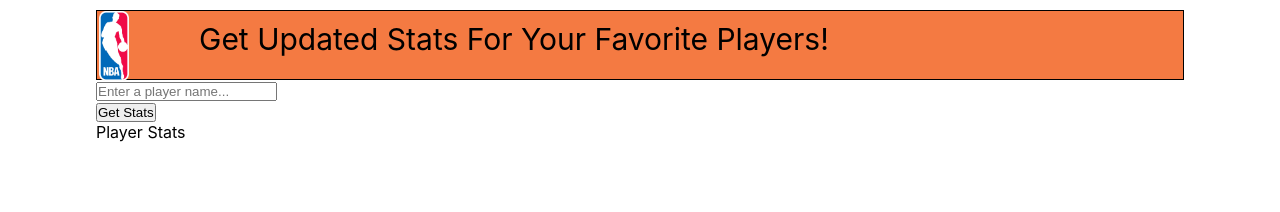
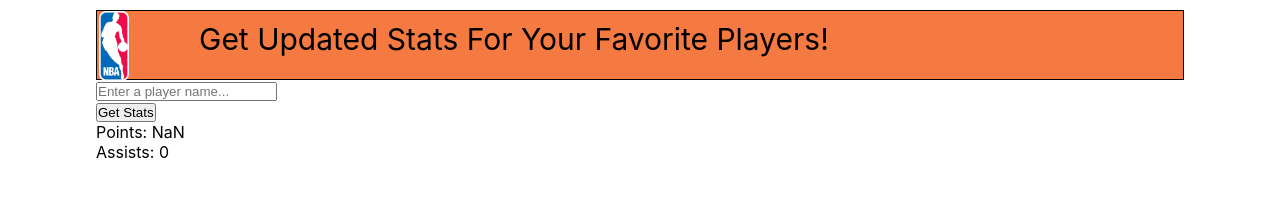
Before and after one commit to 47analogy/starting-5, a React (Create React App) app: page / in a window 1280 px wide. Shown: the top 212 px of the page. Built offline with nearby package versions, Linux system fonts and the light colour scheme.

Commit message:
start methods to compile stats

```diff
--- a/src/components/Player/Player.js
+++ b/src/components/Player/Player.js
@@ -21,7 +21,7 @@ class Player extends Component {
 				}&per_page=82`
 			)
 			.then(res => {
-				console.log('c', this.props.playerID);
+				// console.log('c', this.props.playerID);
 				const stats = res.data;
 				this.setState({ stats: stats.data });
 				console.log('stats', this.state.stats);
@@ -29,6 +29,25 @@ class Player extends Component {
 			.catch(err => {
 				console.log(err);
 			});
+	};
+
+	avgPts = () => {
+		let averagePoints = this.state.stats
+			.map(points => points.pts)
+			.reduce((tot, points) => {
+				return tot + points;
+			}, 0);
+		averagePoints = (averagePoints / this.state.stats.length).toFixed(2);
+		return averagePoints;
+	};
+
+	totalAst = () => {
+		let totalAsists = this.state.stats
+			.map(assist => assist.ast)
+			.reduce((tot, assist) => {
+				return tot + assist;
+			}, 0);
+		return totalAsists;
 	};
 
 	render() {
@@ -50,8 +69,10 @@ class Player extends Component {
 					<button onClick={this.getStats} type="button">
 						Get Stats
 					</button>
-					<PlayerStats />
+					{/* <PlayerStats /> */}
 				</div>
+				<div>Points: {this.avgPts()}</div>
+				<div>Assists: {this.totalAst()}</div>
 			</div>
 		);
 	}
--- a/src/components/PlayerStats/PlayerStats.js
+++ b/src/components/PlayerStats/PlayerStats.js
@@ -1,7 +1,17 @@
 import React from 'react';
 
 const PlayerStats = () => {
-	return <div>Player Stats</div>;
+	return (
+		<div>
+			<div>Player Stats</div>
+		</div>
+	);
 };
 
 export default PlayerStats;
+
+/* TODO
+create card
+and render the stats
+(in component or css)
+*/
```
Also changed, not shown: src/components/PlayerStats/playerStats.scss (added).
